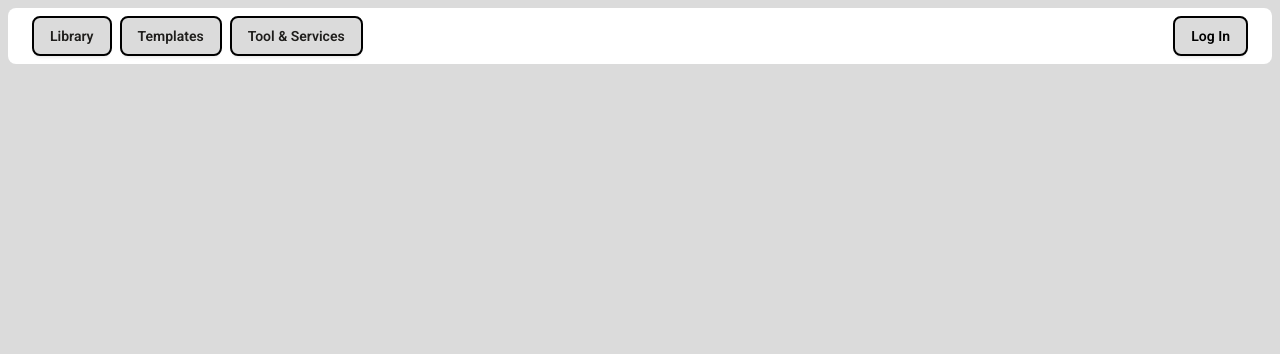
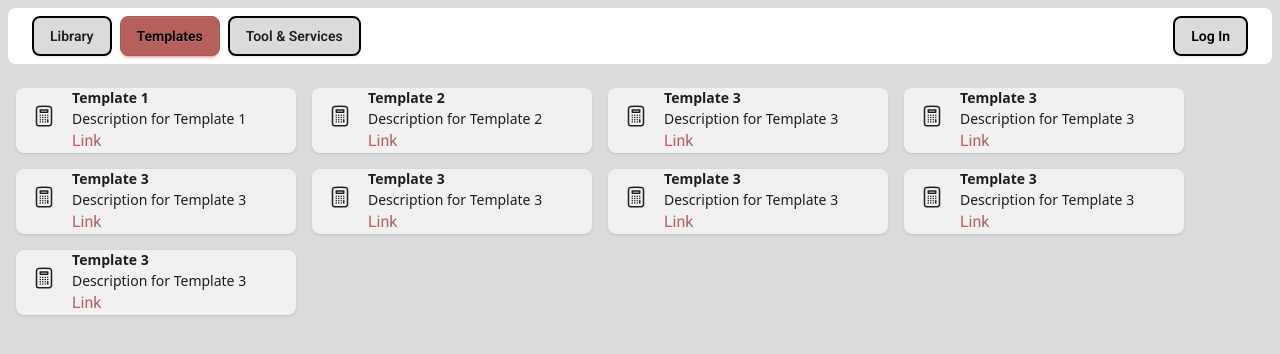
Before and after one commit to fabio-contrarianthink/frontend-react-headless-moodle, a React (Vite) app: page /templates in a window 1280 px wide. Shown: the top 354 px of the page. Built offline with nearby package versions, Linux system fonts and the light colour scheme.

Commit message:
Tempalte card

```diff
--- a/src/components/App.tsx
+++ b/src/components/App.tsx
@@ -3,13 +3,66 @@ import { Routes, Route } from "react-router-dom";
 import Layout from "@/components/Layout";
 import Home from "@/pages/Home";
 import AuthLibrary from "@/components/moodle/AuthLibrary";
+import TemplateList from "@/components/atlas/TemplateList";
+
+const templateMockEntries = [
+  {
+    title: "Template 1",
+    description: "Description for Template 1",
+    url: "https://example.com/template1",
+  },
+  {
+    title: "Template 2",
+    description: "Description for Template 2",
+    url: "https://example.com/template2",
+  },
+  {
+    title: "Template 3",
+    description: "Description for Template 3",
+    url: "https://example.com/template3",
+  },
+  {
+    title: "Template 3",
+    description: "Description for Template 3",
+    url: "https://example.com/template3",
+  },
+  {
+    title: "Template 3",
+    description: "Description for Template 3",
+    url: "https://example.com/template3",
+  },
+  {
+    title: "Template 3",
+    description: "Description for Template 3",
+    url: "https://example.com/template3",
+  },
+  {
+    title: "Template 3",
+    description: "Description for Template 3",
+    url: "https://example.com/template3",
+  },
+  {
+    title: "Template 3",
+    description: "Description for Template 3",
+    url: "https://example.com/template3",
+  },
+  {
+    title: "Template 3",
+    description: "Description for Template 3",
+    url: "https://example.com/template3",
+  },
+];
 
 const App: React.FC = () => {
   return (
     <Layout>
       <Routes>
         <Route path="/" element={<Home />} />
-        <Route path="/Library" element={<AuthLibrary />} />
+        <Route path="/library" element={<AuthLibrary />} />
+        <Route
+          path="/templates"
+          element={<TemplateList entries={templateMockEntries} />}
+        />
       </Routes>
     </Layout>
   );
--- a/src/components/Header.tsx
+++ b/src/components/Header.tsx
@@ -1,5 +1,4 @@
 import HeaderNavButton from "@/components/HeaderNavButton";
-import { useState } from "react";
 import { useLocation } from "react-router-dom";
 import LoginButton from "@/components/auth0/LoginButton";
 
@@ -10,7 +9,7 @@ const headerButtons = [
   },
   {
     label: "Templates",
-    url: "/template",
+    url: "/templates",
   },
   {
     label: "Tool & Services",
--- /dev/null
+++ b/src/components/atlas/CalculatorIcon.tsx
@@ -0,0 +1,18 @@
+export default function CalculatorIcon() {
+  return (
+    <svg
+      xmlns="http://www.w3.org/2000/svg"
+      fill="none"
+      viewBox="0 0 24 24"
+      strokeWidth={1.5}
+      stroke="currentColor"
+      className="size-6"
+    >
+      <path
+        strokeLinecap="round"
+        strokeLinejoin="round"
+        d="M15.75 15.75V18m-7.5-6.75h.008v.008H8.25v-.008Zm0 2.25h.008v.008H8.25V13.5Zm0 2.25h.008v.008H8.25v-.008Zm0 2.25h.008v.008H8.25V18Zm2.498-6.75h.007v.008h-.007v-.008Zm0 2.25h.007v.008h-.007V13.5Zm0 2.25h.007v.008h-.007v-.008Zm0 2.25h.007v.008h-.007V18Zm2.504-6.75h.008v.008h-.008v-.008Zm0 2.25h.008v.008h-.008V13.5Zm0 2.25h.008v.008h-.008v-.008Zm0 2.25h.008v.008h-.008V18Zm2.498-6.75h.008v.008h-.008v-.008Zm0 2.25h.008v.008h-.008V13.5ZM8.25 6h7.5v2.25h-7.5V6ZM12 2.25c-1.892 0-3.758.11-5.593.322C5.307 2.7 4.5 3.65 4.5 4.757V19.5a2.25 2.25 0 0 0 2.25 2.25h10.5a2.25 2.25 0 0 0 2.25-2.25V4.757c0-1.108-.806-2.057-1.907-2.185A48.507 48.507 0 0 0 12 2.25Z"
+      />
+    </svg>
+  );
+}
--- a/src/components/atlas/TemplateCard.tsx
+++ b/src/components/atlas/TemplateCard.tsx
@@ -1,10 +1,36 @@
-interface TemplateCardProps {}
+import CalculatorIcon from "@/components/atlas/CalculatorIcon";
 
-export default function TemplateCard({}: TemplateCardProps) {
+interface TemplateCardProps {
+  title: string;
+  description: string;
+  url: string;
+}
+
+export default function TemplateCard({
+  title,
+  description,
+  url,
+}: TemplateCardProps) {
   return (
-    <div className="card bg-base-100 w-70 shadow-sm">
-      <div className="card-body">
-        <h2 className="card-title font-serif">asd</h2>
+    <div className="card bg-base-100 w-70 shadow-sm flex flex-row">
+      <div className="p-4">
+        <div>
+          <CalculatorIcon />
+        </div>
+      </div>
+      <div className="flex-1">
+        <h2 className="card-title font-sans text-sm">{title}</h2>
+        <div className="card-body p-0">
+          <span className="font-sans">{description}</span>
+        </div>
+        <a
+          href={url}
+          className="text-primary "
+          target="_blank"
+          rel="noopener noreferrer"
+        >
+          Link
+        </a>
       </div>
     </div>
   );
--- a/src/components/atlas/TemplateList.tsx
+++ b/src/components/atlas/TemplateList.tsx
@@ -1,7 +1,26 @@
-interface TemplateListProps {
-  children: React.ReactNode;
+import TemplateCard from "@/components/atlas/TemplateCard";
+
+interface TemplateEntry {
+  title: string;
+  description: string;
+  url: string;
 }
 
-export default function TemplateList({ children }: TemplateListProps) {
-  return <div className="">{children}</div>;
+interface TemplateListProps {
+  entries: TemplateEntry[];
 }
+
+export default function TemplateList({ entries }: TemplateListProps) {
+  return (
+    <div className="flex flex-wrap gap-4 p-4">
+      {entries.map((entry, index) => (
+        <TemplateCard
+          key={index}
+          title={entry.title}
+          description={entry.description}
+          url={entry.url}
+        />
+      ))}
+    </div>
+  );
+}
```
